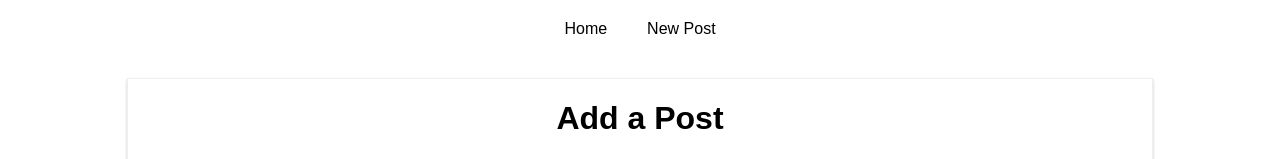
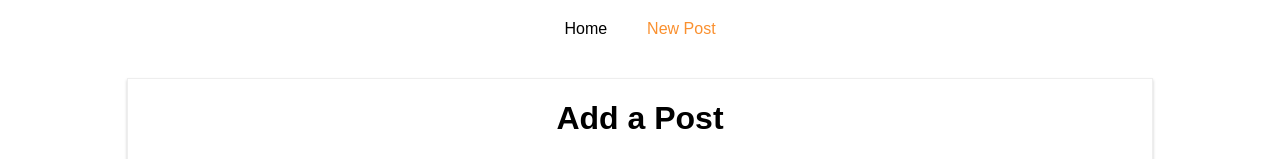
Before and after one commit to ccouzens/hamburger-react-project, a React (Create React App) app: page /posts/new in a window 1280 px wide. Shown: the top 159 px of the page. Built offline with nearby package versions, Linux system fonts and the light colour scheme.

Commit message:
Style the current page link

```diff
--- a/src/containers/Blog/Blog.css
+++ b/src/containers/Blog/Blog.css
@@ -17,6 +17,7 @@
 }
 
 .Blog a:hover,
-.Blog a:active {
+.Blog a:active,
+.Blog a.active {
   color: #fa902f;
 }
--- a/src/containers/Blog/Blog.tsx
+++ b/src/containers/Blog/Blog.tsx
@@ -3,7 +3,7 @@ import React, { FunctionComponent } from "react";
 import "./Blog.css";
 
 import Posts from "./Posts/Posts";
-import { Route, Link } from "react-router-dom";
+import { Route, NavLink } from "react-router-dom";
 import NewPost from "./NewPost/NewPost";
 
 const Blog: FunctionComponent = () => {
@@ -13,10 +13,14 @@ const Blog: FunctionComponent = () => {
         <nav>
           <ul>
             <li>
-              <Link to="/">Home</Link>
+              <NavLink to="/" exact>
+                Home
+              </NavLink>
             </li>
             <li>
-              <Link to="/posts/new">New Post</Link>
+              <NavLink to="/posts/new" exact>
+                New Post
+              </NavLink>
             </li>
           </ul>
         </nav>
--- a/src/containers/Blog/NewPost/NewPost.tsx
+++ b/src/containers/Blog/NewPost/NewPost.tsx
@@ -1,9 +1,9 @@
-import React, { useState, FormEvent } from "react";
+import React, { useState, FormEvent, FunctionComponent } from "react";
 import axios from "../../../axios";
 
 import "./NewPost.css";
 
-const NewPost = (props: {}) => {
+const NewPost: FunctionComponent = () => {
   const [title, setTitle] = useState("");
   const [content, setContent] = useState("");
   const [author, setAuthor] = useState("Max");
```
